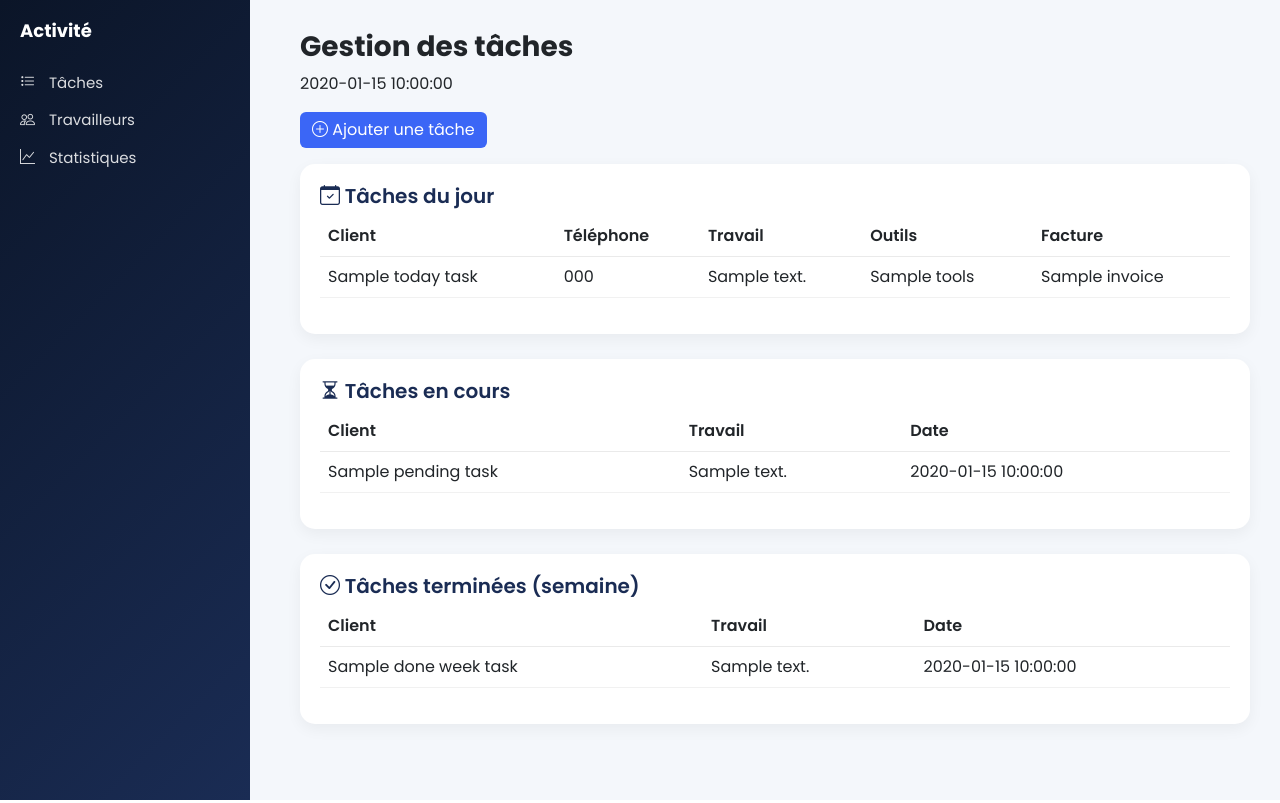
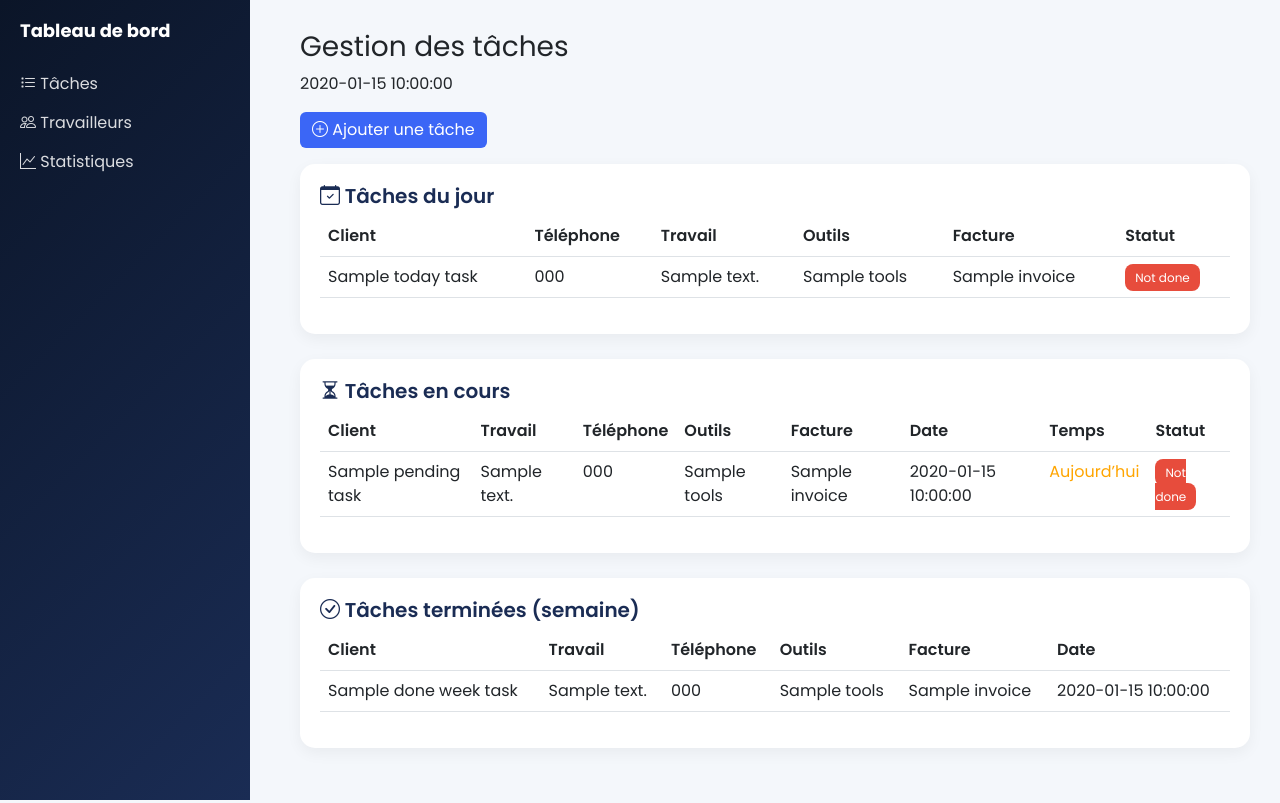
Before and after one commit to maramtemime/business-management-app, a Flask app: template templates/dashboard.html in a window 1280 px wide. Run offline with Flask 3, Linux system fonts and the light colour scheme; the template is opened without the code that fills it: most values are stand-ins (such as "Sample title", 1, 10 or a date in 2020).

Commit message:
Improve dashboard and add task system features

```diff
--- a/app.py
+++ b/app.py
@@ -17,11 +17,21 @@ def login():
 
     return render_template("login.html")
 
+def get_time_diff(task_date):
+    """Return difference in days between task date and today"""
+    task_date = datetime.strptime(task_date, "%Y-%m-%d").date()
+    today = date.today()
+    return (task_date - today).days
+
 @app.route("/dashboard")
 def dashboard():
     today = str(date.today())
 
     start_week = date.today() - timedelta(days=date.today().weekday())
+
+    for i, t in enumerate(tasks):
+        t["index"] = i
+        t["time_diff"] = get_time_diff(t["date"])
 
     today_tasks = [t for t in tasks if t["date"] == today]
     pending_tasks = [t for t in tasks if not t["done"]]
@@ -47,12 +57,20 @@ def add_task():
             "tools": request.form["tools"],
             "invoice": float(request.form["invoice"]),
             "date": request.form["date"],
-            "done": False
+            "done": False,
+            "time_diff": 0
         }
 
     tasks.append(new_task)
 
     return redirect(url_for("dashboard"))
 
+@app.route("/toggle_done/<int:index>")
+def toggle_done(index):
+    if 0 <= index < len(tasks):
+        tasks[index]["done"] = not tasks[index]["done"]
+
+    return redirect(url_for("dashboard"))
+
 if __name__ == "__main__":
     app.run(debug=True)
--- a/templates/dashboard.html
+++ b/templates/dashboard.html
@@ -7,10 +7,12 @@
     <!-- Bootstrap -->
     <link href="https://cdn.jsdelivr.net/npm/bootstrap@5.3.0/dist/css/bootstrap.min.css" rel="stylesheet">
 
-    <!-- Bootstrap Icons -->
+    <!-- Icons -->
     <link rel="stylesheet" href="https://cdn.jsdelivr.net/npm/bootstrap-icons@1.11.3/font/bootstrap-icons.min.css">
-    <!-- font -->
+
+    <!-- Font -->
     <link href="https://fonts.googleapis.com/css2?family=Poppins:wght@300;400;600;700&display=swap" rel="stylesheet">
+
     <style>
         body {
             background: #f4f7fb;
@@ -38,7 +40,6 @@
         .nav-item {
             margin: 15px 0;
             cursor: pointer;
-            font-size: 15px;
             opacity: 0.85;
             transition: 0.2s;
         }
@@ -46,10 +47,6 @@
         .nav-item:hover {
             opacity: 1;
             color: #3b66f6;
-        }
-
-        .nav-item i {
-            margin-right: 10px;
         }
 
         /* MAIN */
@@ -72,23 +69,44 @@
             font-weight: 600;
         }
 
-        table {
-            width: 100%;
-            border-collapse: collapse;
-        }
-
         th {
             color: #3b66f6;
             font-weight: 600;
-            text-align: left;
-            border-bottom: 1px solid #eaeaea;
         }
 
         td {
             padding: 10px;
-            border-bottom: 1px solid #f1f1f1;
         }
 
+        /* BUTTONS */
+        .done-btn {
+            border: none;
+            padding: 5px 10px;
+            border-radius: 8px;
+            font-size: 12px;
+            text-decoration: none;
+        }
+
+        .done {
+            background: #2ecc71;
+            color: white;
+        }
+
+        .not-done {
+            background: #e74c3c;
+            color: white;
+        }
+
+        .btn-primary {
+            background: #3b66f6;
+            border: none;
+        }
+
+        .btn-primary:hover {
+            background: #2552e2;
+        }
+
+        /* MODAL */
         .modal-box {
             display: none;
             position: fixed;
@@ -113,16 +131,6 @@
             background: rgba(0,0,0,0.4);
             z-index: 998;
         }
-
-        .btn-primary {
-            background: #3b66f6;
-            border: none;
-            font-family: 'Poppins', sans-serif;
-        }
-
-        .btn-primary:hover {
-         background: #2552e2;
-        }
     </style>
 </head>
 
@@ -130,27 +138,20 @@
 
 <!-- SIDEBAR -->
 <div class="sidebar">
-    <h2>Activité</h2>
+    <h2>Tableau de bord</h2>
 
-    <div class="nav-item">
-        <i class="bi bi-list-task"></i> Tâches
-    </div>
-
-    <div class="nav-item">
-        <i class="bi bi-people"></i> Travailleurs
-    </div>
-
-    <div class="nav-item">
-        <i class="bi bi-graph-up"></i> Statistiques
-    </div>
+    <div class="nav-item"><i class="bi bi-list-task"></i> Tâches</div>
+    <div class="nav-item"><i class="bi bi-people"></i> Travailleurs</div>
+    <div class="nav-item"><i class="bi bi-graph-up"></i> Statistiques</div>
 </div>
 
-<!-- MAIN CONTENT -->
+<!-- MAIN -->
 <div class="main">
 
-    <h3 style="font-weight: bold;">Gestion des tâches</h3>
+    <h3>Gestion des tâches</h3>
     <p>{{ today }}</p>
 
+    <!-- ADD BUTTON -->
     <button class="btn btn-primary mb-3" onclick="openModal()">
         <i class="bi bi-plus-circle"></i> Ajouter une tâche
     </button>
@@ -166,6 +167,7 @@
                 <th>Travail</th>
                 <th>Outils</th>
                 <th>Facture</th>
+                <th>Statut</th>
             </tr>
 
             {% for t in today_tasks %}
@@ -175,6 +177,13 @@
                 <td>{{ t.description }}</td>
                 <td>{{ t.tools }}</td>
                 <td>{{ t.invoice }}</td>
+                <td>
+                    {% if t.done %}
+                        <a href="/toggle_done/{{ t.index }}" class="done-btn done">Done</a>
+                    {% else %}
+                        <a href="/toggle_done/{{ t.index }}" class="done-btn not-done">Not done</a>
+                    {% endif %}
+                </td>
             </tr>
             {% endfor %}
         </table>
@@ -188,14 +197,40 @@
             <tr>
                 <th>Client</th>
                 <th>Travail</th>
+                <th>Téléphone</th>
+                <th>Outils</th>
+                <th>Facture</th>
                 <th>Date</th>
+                <th>Temps</th>
+                <th>Statut</th>
             </tr>
 
             {% for t in pending_tasks %}
             <tr>
                 <td>{{ t.client_name }}</td>
                 <td>{{ t.description }}</td>
+                <td>{{ t.phone }}</td>
+                <td>{{ t.tools }}</td>
+                <td>{{ t.invoice }}</td>
                 <td>{{ t.date }}</td>
+
+                <td>
+                    {% if t.time_diff > 0 %}
+                        <span style="color:green;">+{{ t.time_diff }} jour(s)</span>
+                    {% elif t.time_diff < 0 %}
+                        <span style="color:red;">{{ t.time_diff }} jour(s)</span>
+                    {% else %}
+                        <span style="color:orange;">Aujourd’hui</span>
+                    {% endif %}
+                </td>
+
+                <td>
+                    {% if t.done %}
+                        <a href="/toggle_done/{{ t.index }}" class="done-btn done">Done</a>
+                    {% else %}
+                        <a href="/toggle_done/{{ t.index }}" class="done-btn not-done">Not done</a>
+                    {% endif %}
+                </td>
             </tr>
             {% endfor %}
         </table>
@@ -209,6 +244,9 @@
             <tr>
                 <th>Client</th>
                 <th>Travail</th>
+                <th>Téléphone</th>
+                <th>Outils</th>
+                <th>Facture</th>
                 <th>Date</th>
             </tr>
 
@@ -216,6 +254,9 @@
             <tr>
                 <td>{{ t.client_name }}</td>
                 <td>{{ t.description }}</td>
+                <td>{{ t.phone }}</td>
+                <td>{{ t.tools }}</td>
+                <td>{{ t.invoice }}</td>
                 <td>{{ t.date }}</td>
             </tr>
             {% endfor %}
```
